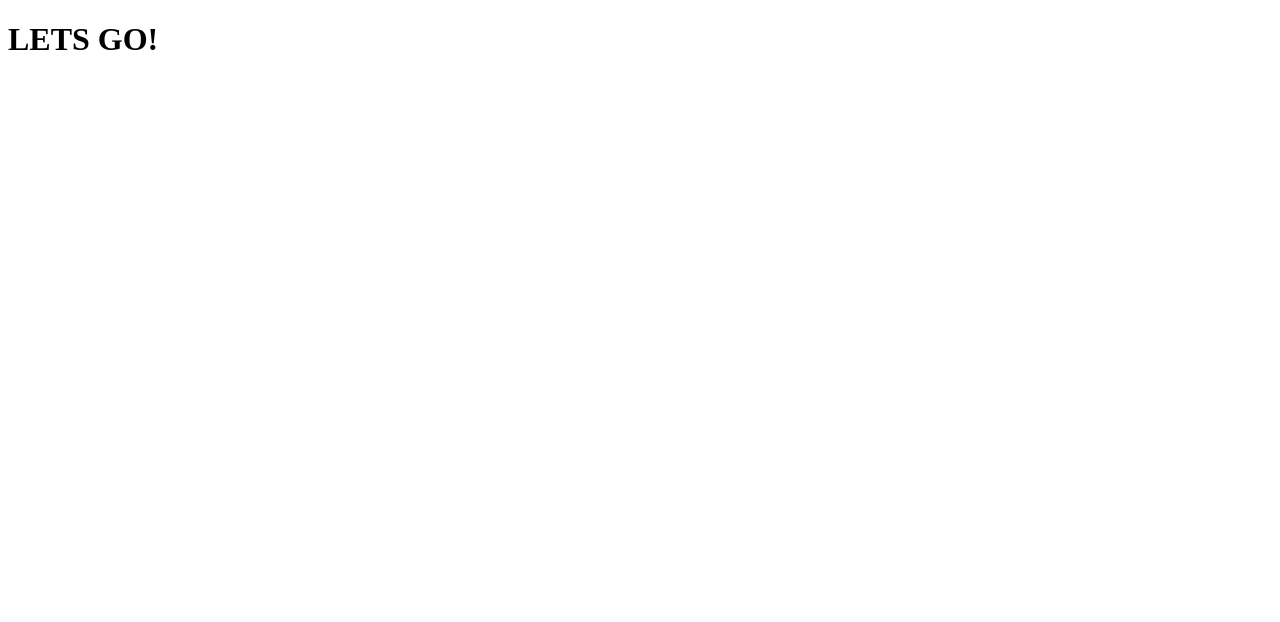
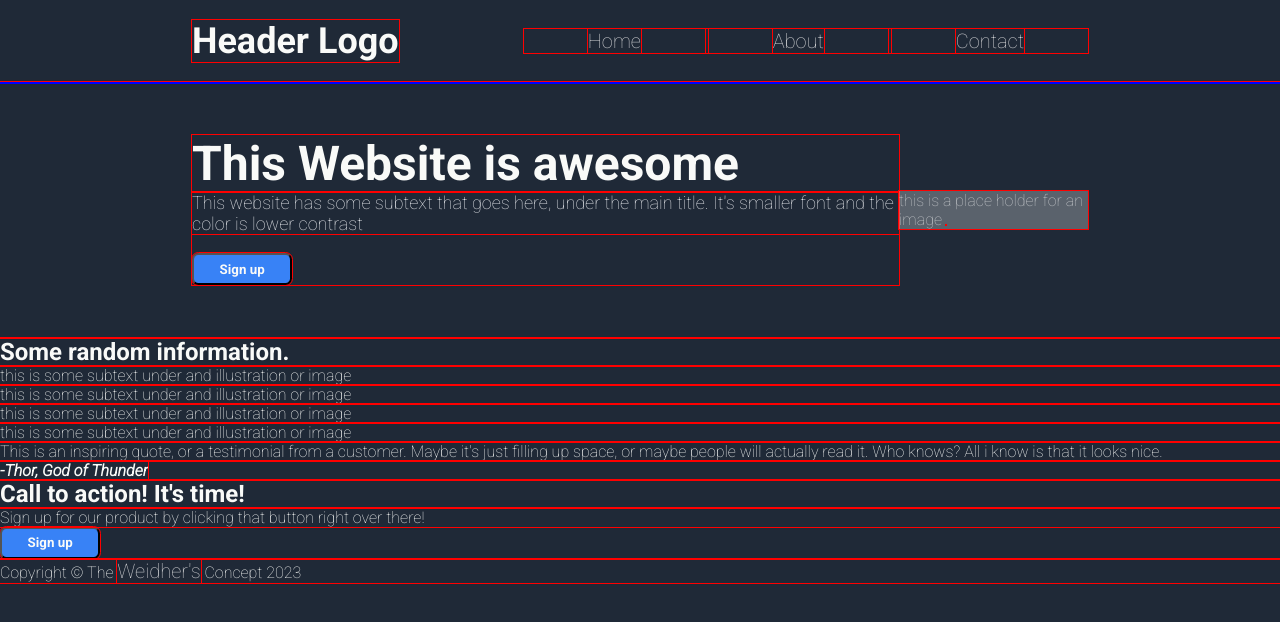
Before and after one commit to CrocoZloto/landingpage, a plain HTML site: page index.html in a window 1280 px wide. Drawn offline with Linux system fonts and the light colour scheme.

Commit message:
Added styling

```diff
--- a/index.html
+++ b/index.html
@@ -4,11 +4,81 @@
     <meta charset="UTF-8" />
     <meta http-equiv="X-UA-Compatible" content="IE=edge" />
     <meta name="viewport" content="width=device-width, initial-scale=1.0" />
+    <link rel="preconnect" href="https://fonts.googleapis.com">
+    <link rel="preconnect" href="https://fonts.gstatic.com" crossorigin>
+    <link href="https://fonts.googleapis.com/css2?family=Roboto:ital,wght@0,100;0,700;1,300&display=swap" rel="stylesheet">
+
     <link rel="stylesheet" href="styles.css" />
     <script src="app.js" defer></script>
     <title>Landing Page 2</title>
   </head>
   <body>
-    <h1>LETS GO!</h1>
+    <header>
+      <nav class="menu">
+        <div class="logo"><a class="logo" href="#"><h1>Header Logo</h1></a>
+          <!-- <img src="#" alt="" srcset=""/> -->
+        </div>
+        <div class="menu">
+          <section id="Top">
+          <ul>
+            <li><a href="#">Home</a></li>
+            <li><a href="#">About</a></li>
+            <li><a href="#">Contact</a></li>
+          </ul>
+        </div>
+      </nav>
+      </section>
+    </header>
+      <main>
+        <article>
+          <section id="Home">
+            <div class="container1">
+            <div class="box_left">
+            <h2 class="header1">This Website is awesome</h2>
+            <p class="header1">
+              This website has some subtext that goes here, under the main
+              title. It's smaller font and the color is lower contrast
+            </p>
+            <br>
+            <button class="signup">Sign up</button>
+            </div>
+            <div class="box_right">
+              this is a place holder for an image
+              <img src="#" alt="" />
+            </div>
+            </div>
+          </section>
+
+          <section id="About">
+            <div class="container2">
+            <h2 class="info">Some random information.</h2>
+            <div class="box_container">
+              <div class="box1"><p>this is some subtext under and illustration or image</p></div>
+              <div class="box2"><p>this is some subtext under and illustration or image</p></div>
+              <div class="box3"><p>this is some subtext under and illustration or image</p></div>
+              <div class="box4"><p>this is some subtext under and illustration or image</p></div>
+            </div>
+            </div>
+          </section>
+
+          <section id="cite">
+            <p class="cite"><blockquote>This is an inspiring quote, or a testimonial from a customer. Maybe it's just filling up space, or maybe people will actually read it. Who knows? All i know is that it looks nice.</blockquote></p> <cite><b> -Thor, God of Thunder</b></cite>
+          </section>
+
+          <section id="Contact">
+            <div class="enroll">
+              <h2>Call to action! It's time!</h2>
+              <p class="enroll">
+                Sign up for our product by clicking that button right over there!
+              </p>
+            </div>
+            <button class="signup">Sign up</button>
+          </section>
+        </article>
+      </main>
+      <footer>
+          <p class="author">Copyright &copy; The <a href="mailto:hege@example.com">Weidher's</a> Concept 2023
+            </p>
+      </footer>
   </body>
 </html>
--- a/styles.css
+++ b/styles.css
@@ -0,0 +1,66 @@
+* {
+  box-sizing: border-box;
+  font-family: "Roboto", sans-serif;
+  margin: 0;
+  padding: 0;
+  outline: 1px solid red;
+  background-color: #1f2937;
+  color: #f9faf8;
+}
+header {
+  outline: 2px solid blue;
+}
+nav.menu {
+  display: flex;
+  justify-content: space-between;
+  align-items: center;
+  padding: 20px 15%;
+}
+li {
+  display: inline-flex;
+  text-decoration: none;
+  justify-content: space-between;
+  padding: 0 5vw;
+}
+a {
+  font-size: 20px;
+  color: #cecfd2;
+  text-decoration: none;
+  cursor: pointer;
+}
+
+.logo {
+  font-size: 24px;
+  cursor: pointer;
+}
+
+/* Next section */
+
+.container1 {
+  display: flex;
+  align-items: center;
+  justify-content: space-between;
+  padding: 20px 15%;
+  height: 20vw;
+}
+.box_right {
+    background-color: #cecfd257;
+    color: rgba(255, 255, 255, 0.641);
+}
+h2.header1{
+    font-size: 48px;
+    font-weight: bold;
+    color: #F9FAF8;
+}
+p.header1{
+    font-size: 18px;
+    color: #e5e7eb;
+    font-weight: normal;
+}
+button.signup{
+    background-color: #3882f6;
+    padding: 0.5vw 2vw;
+    border-radius: 0.5vw;
+    font-weight: bold;
+    /* aasdasd */
+}
```
